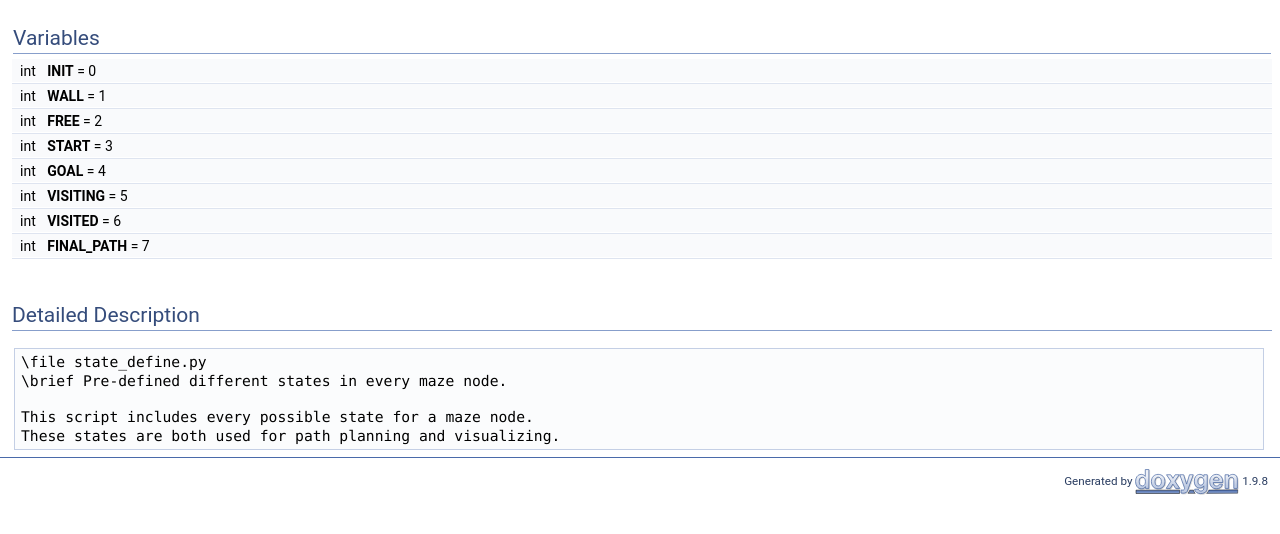
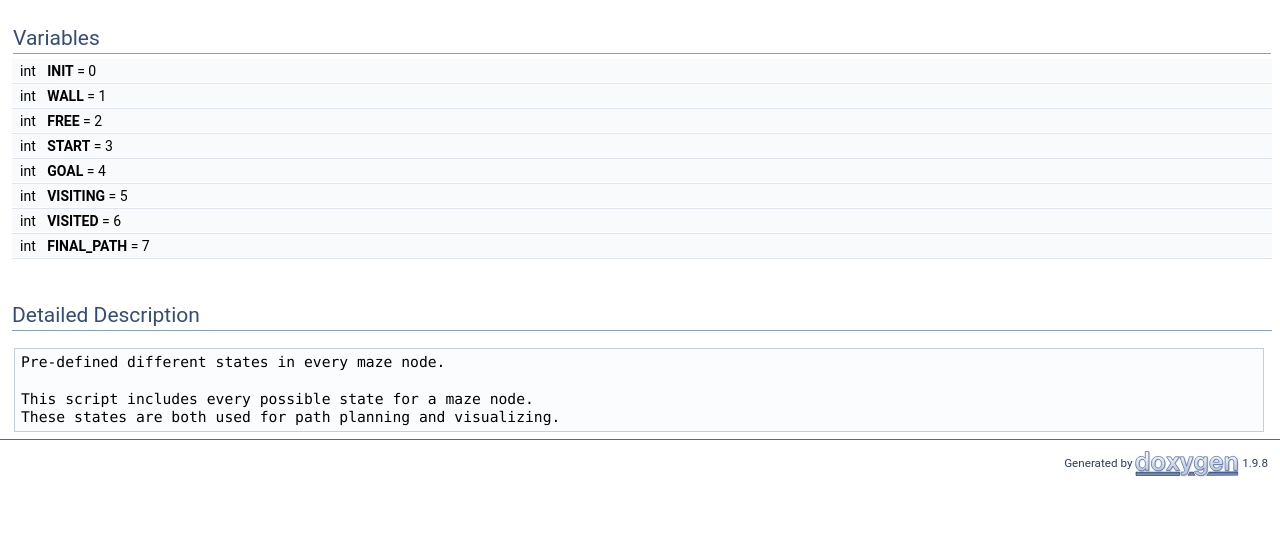
Before and after one commit to 0nhc/hackathon-solutions, a plain HTML site: page docs/namespacestate__define.html in a window 1280 px wide. Shown: the part 156-690 px from the top of the page. Drawn offline with Linux system fonts and the light colour scheme.

Commit message:
update doxygen

```diff
--- a/docs/namespacestate__define.html
+++ b/docs/namespacestate__define.html
@@ -104,8 +104,7 @@ int&#160;</td><td class="memItemRight" valign="bottom"><b>FINAL_PATH</b> = 7</td
 <tr class="separator:ac5f81852a0cc585a2a908722dcb5e965"><td class="memSeparator" colspan="2">&#160;</td></tr>
 </table>
 <a name="details" id="details"></a><h2 class="groupheader">Detailed Description</h2>
-<div class="textblock"><pre class="fragment">\file state_define.py
-\brief Pre-defined different states in every maze node.
+<div class="textblock"><pre class="fragment">Pre-defined different states in every maze node.
 
 This script includes every possible state for a maze node.
 These states are both used for path planning and visualizing.
```
